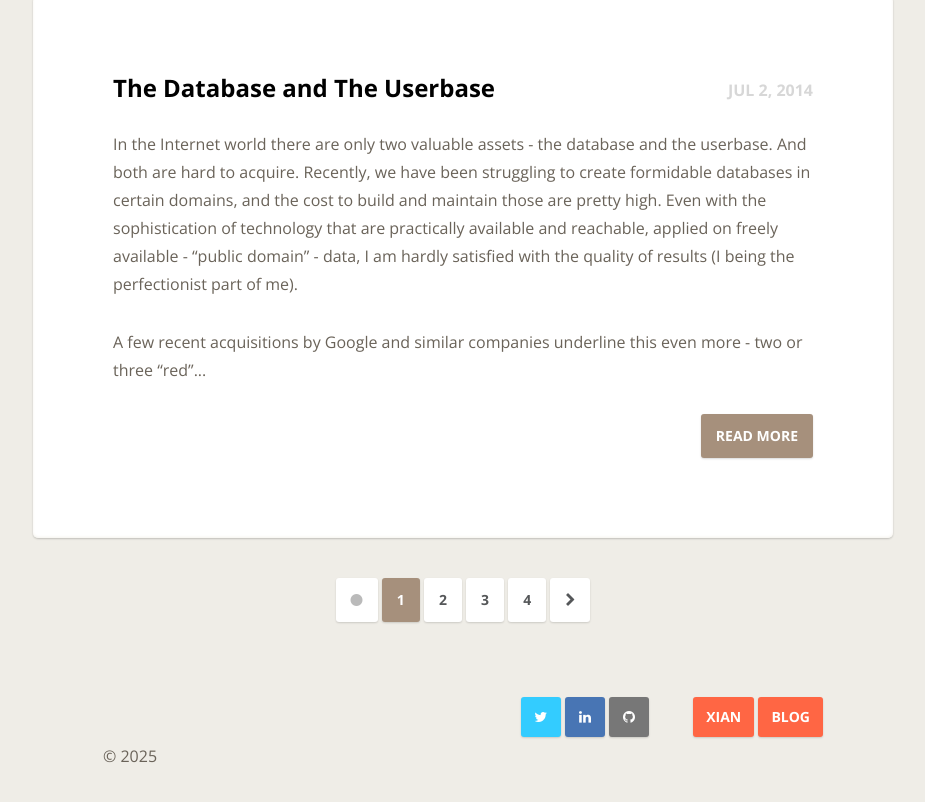
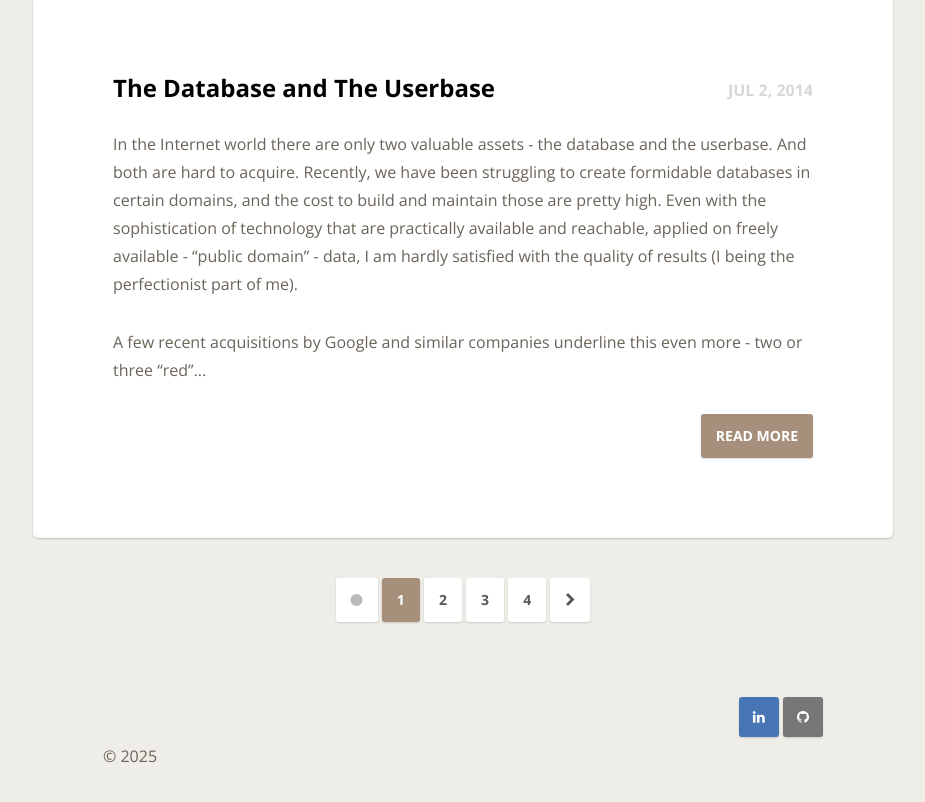
Before and after one commit to geordee/tech, a Jekyll site: the page built from index.html, in a window 1280 px wide and 900 px high, scrolled down 5605 px. Shown: the top 802 px of the window, without its empty margins (177-1102 px from the left). Built offline with Jekyll 4.4.1, drawn with Linux system fonts in a browser that asks for light colours; the list of posts is cut into pages by our own code; comment, search, counter and statistics services are not loaded.

Commit message:
Update Footer

```diff
--- a/_includes/footer.html
+++ b/_includes/footer.html
@@ -2,12 +2,8 @@
   <div class="slate">
     <div class="eight columns">
       <div class="float-right">
-        <a href="https://www.twitter.com/geordee"><button class="twitter"><i class="fa fa-twitter"></i></button></a>
         <a href="https://www.linkedin.com/in/geordee"><button class="linkedin"><i class="fa fa-linkedin"></i></button></a>
         <a href="https://github.com/geordee"><button class="github"><i class="fa fa-github"></i></button></a>
-        <span class="padder"></span>
-        <a href="https://xian.geord.ee"><button class="links">XIAN</button></a>
-        <a href="https://geord.ee"><button class="links">BLOG</button></a>
       </div>
     </div>
   </div>
```
